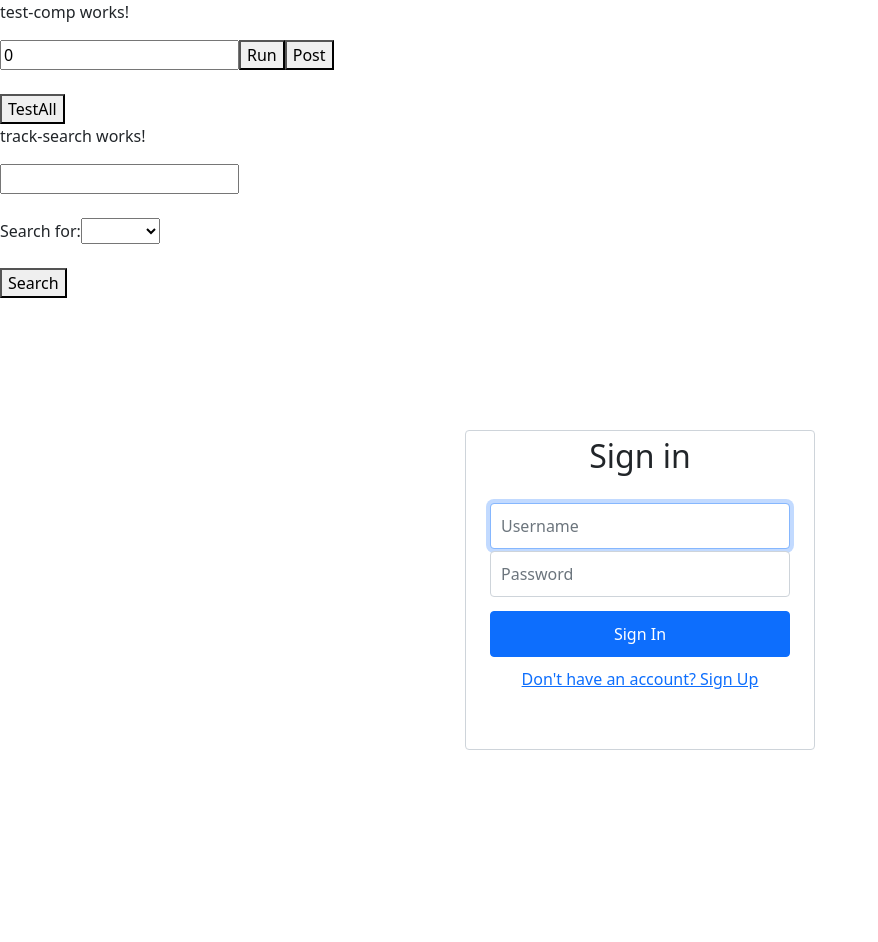
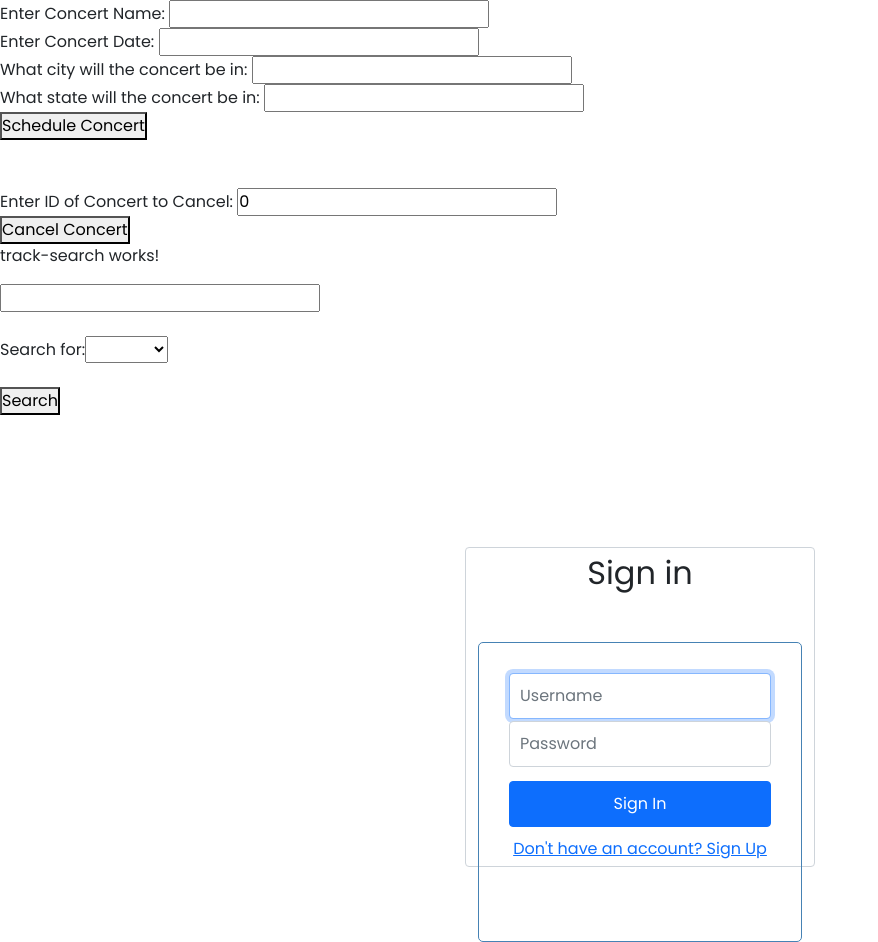
Before and after one commit to andrewdpetersen/VanquishFrontEndP2, an Angular app in the folder FourTheMusic/: page /login in a window 1280 px wide. Shown: the whole page, without its empty margins (0-878 px from the left). Before the commit the page ends 800 px from the top, so only its background shows below. Built offline with nearby package versions, Linux system fonts and the light colour scheme.

Commit message:
cancel/add concert working

```diff
--- a/FourTheMusic/src/app/app.component.html
+++ b/FourTheMusic/src/app/app.component.html
@@ -1,3 +1,3 @@
-<app-test-comp></app-test-comp>
+<app-concert></app-concert>
 <app-track-search></app-track-search>
 <router-outlet></router-outlet>
--- a/FourTheMusic/src/app/app.module.ts
+++ b/FourTheMusic/src/app/app.module.ts
@@ -16,6 +16,7 @@ import { GenreServiceService } from './services/genre-service.service';
 import { AuthenticationService } from './services/authentication.service';
 import { TrackSearchComponent } from './components/track-search/track-search.component';
 import { FontAwesomeModule } from '@fortawesome/angular-fontawesome';
+import { ConcertComponent } from './components/concert/concert.component';
 
 
 const routes: Routes = [
@@ -31,7 +32,8 @@ const routes: Routes = [
     LoginComponent,
     RegisterComponent,
     TestCompComponent,
-    TrackSearchComponent
+    TrackSearchComponent,
+    ConcertComponent
   ],
   imports: [
     BrowserModule,
--- /dev/null
+++ b/FourTheMusic/src/app/components/concert/concert.component.html
@@ -0,0 +1,36 @@
+<div>
+    Enter Concert Name:
+    <input type="text" [(ngModel)]='name'>
+    <br>
+    Enter Concert Date:
+    <input type="text" [(ngModel)]='date'>
+    <br>
+    What city will the concert be in:
+    <input type="text" [(ngModel)]='city'>
+    <br>
+    What state will the concert be in:
+    <input type="text" [(ngModel)]='state'>
+    <br>
+    <button (click)='scheduleConcert(name,date,city,state)'>Schedule Concert</button>
+</div>
+<br><br>
+<div *ngFor="let concert of newConcert" class="newConcert">
+    <h6>Concert ID: {{concert.concert_id}}</h6>
+    <h4>Name: {{concert.name}}</h4>
+    <h6>Concert Date: {{concert.date}}</h6>
+    <h6>City: {{concert.location.city}}</h6>
+    <h6>State: {{concert.location.state}}</h6>
+</div>
+<div>
+    Enter ID of Concert to Cancel:
+    <input type="number" [(ngModel)]='concert_id'>
+    <br>
+    <button (click)='cancelConcert(concert_id)'>Cancel Concert</button>
+</div>
+<!-- <div *ngFor="let concert of cancelledConcert" class="cancelledConcert">
+    <h6>Concert ID: {{concert.concert_id}}</h6>
+    <h4>Name: {{concert.name}}</h4>
+    <h6>Concert Date: {{concert.date}}</h6>
+    <h6>City: {{concert.location.city}}</h6>
+    <h6>State: {{concert.location.state}}</h6>
+</div> -->
--- /dev/null
+++ b/FourTheMusic/src/app/components/concert/concert.component.ts
@@ -0,0 +1,47 @@
+import { Component, OnInit } from '@angular/core';
+import { Concert } from 'src/app/interfaces/concert';
+import { ConcertService } from 'src/app/services/concert.service';
+
+@Component({
+  selector: 'app-concert',
+  templateUrl: './concert.component.html',
+  styleUrls: ['./concert.component.css']
+})
+export class ConcertComponent implements OnInit {
+  name:String='';
+  date:String='';
+  city:String='';
+  state:String='';
+  newConcert:Concert[]=[];
+  cancelledConcert:Concert[]=[];
+  concert_id:number=0;
+
+  constructor(private service:ConcertService) { }
+
+  scheduleConcert(name:String,date:String,city:String,state:String):void{
+    let concert = {
+      concert_id:1,
+      date:date,
+      name:name,
+      location:
+      {
+          location_id:1,
+          city:city,
+          state:state
+      }
+  }
+    this.service.PostConcert(concert).subscribe(data=>{
+      let {concert_id,date,name,location} = data;
+      this.newConcert.push({concert_id,date,name,location});
+  });}
+
+  cancelConcert(concert_id:number):void{
+    this.service.DeleteConcert(concert_id).subscribe(data=>{
+      let {concert_id,date,name,location} = data;
+      this.cancelledConcert.push({concert_id,date,name,location});
+  });}
+
+  ngOnInit(): void {
+  }
+
+}
--- a/FourTheMusic/src/app/components/test-comp/test-comp.component.html
+++ b/FourTheMusic/src/app/components/test-comp/test-comp.component.html
@@ -1,11 +1,11 @@
-<p>test-comp works!</p>
-<div>
-    <input type="number" [(ngModel)]='num'>
-    <button (click)="displayGenre(run(num))" value="Run">Run</button>
 
-    <button (click)="displayGenre(postG())" value="Post">Post</button>
-
-    <br><br>
-
-    <button (click)="testAll(runGenre(),runLocation(),runConcert(),runTrack())">TestAll</button>
-</div>
+<!-- <div class="track">
+    <h3>{{track.title}}
+        <fa-icon (click)="onLike(task)" [ngStyle]="{'color': 'green'}" [icon]="faThumbsUp"></fa-icon>
+        &nbsp;<fa-icon (click)="onLike(task)" [ngStyle]="{'color': 'red'}" [icon]="faThumbsDown"></fa-icon></h3>
+    <p>{{track.artist}}
+        <br>
+        {{track.album}}<br>
+    </p>
+    <p><img src={{task.img_url}} height="100" width="100"/> </p>
+</div> -->
--- a/FourTheMusic/src/app/components/test-comp/test-comp.component.ts
+++ b/FourTheMusic/src/app/components/test-comp/test-comp.component.ts
@@ -75,7 +75,7 @@ export class TestCompComponent implements OnInit {
     })
     concert.subscribe(data3=>{
       console.log("concert_id: "+data3.concert_id);
-      console.log("date: "+data3.concert_date);
+      console.log("date: "+data3.date);
       console.log("name: "+data3.name);
       console.log("location_id: "+data3.location.location_id);
       console.log("city: "+data3.location.city);
--- a/FourTheMusic/src/app/components/track-search/track-search.component.html
+++ b/FourTheMusic/src/app/components/track-search/track-search.component.html
@@ -17,14 +17,38 @@
 
 <div class="list-container">
     <div *ngFor="let track of trackListResults" class="trackList">
-        <h6>Track ID: {{track.track_id}}</h6>
+        <div class="track">
+            <h3>{{track.title}}
+                <fa-icon (click)="likeThis(track)" [ngStyle]="{'color': 'green'}" [icon]="faThumbsUp"></fa-icon>
+                &nbsp;<fa-icon (click)="dislikeThis(track)" [ngStyle]="{'color': 'red'}" [icon]="faThumbsDown"></fa-icon></h3>
+            <p>{{track.artist.name}}
+                <br>
+                {{track.album.album_title}}<br>
+            </p>
+            <p><img src={{track.artist.image_url}} height="100" width="100"/> </p>
+        </div>
+
+
+
+        <!-- <h6>Track ID: {{track.track_id}}</h6>
         <h4>Title: {{track.title}}</h4>
         <h6>Artist: {{track.artist.name}}</h6>
         <h6>Album: {{track.album.album_title}}</h6>
         <fa-icon (click)="likeThis(track)" [ngStyle]="{'color': 'green'}" [icon]="faThumbsUp"></fa-icon>
         <fa-icon (click)="dislikeThis(track)" [ngStyle]="{'color': 'red'}" [icon]="faThumbsDown"></fa-icon>
-        <br>
+        <br> -->
     </div>
+
+    <!-- <div class="track">
+        <h3>{{track.title}}
+            <fa-icon (click)="onLike(task)" [ngStyle]="{'color': 'green'}" [icon]="faThumbsUp"></fa-icon>
+            &nbsp;<fa-icon (click)="onLike(task)" [ngStyle]="{'color': 'red'}" [icon]="faThumbsDown"></fa-icon></h3>
+        <p>{{track.artist}}
+            <br>
+            {{track.album}}<br>
+        </p>
+        <p><img src={{task.img_url}} height="100" width="100"/> </p>
+    </div> -->
 
     <div *ngFor="let artist of artistListResults" class="artistList">
         <h6>Artist ID: {{artist.ID}}</h6>
--- a/FourTheMusic/src/app/interfaces/concert.ts
+++ b/FourTheMusic/src/app/interfaces/concert.ts
@@ -1,6 +1,6 @@
 export interface Concert {
     concert_id:number,
-    concert_date:String,
+    date:String,
     name:String,
     location:
     {
--- a/FourTheMusic/src/app/services/concert.service.ts
+++ b/FourTheMusic/src/app/services/concert.service.ts
@@ -33,7 +33,7 @@ export class ConcertService {
   DeleteConcert(concert_id:number):Observable<Concert>{
     this.httpOptions.headers = this.httpOptions.headers.set(
       'Content-Type','application/json;charset=utf-8');
-    return this.http.delete<Concert>(this.baseurl);
+    return this.http.delete<Concert>(this.baseurl+'/'+concert_id);
   }
 
   errorHandler(error: { error: { message: string; }; status: any; message: any; }) {
--- a/FourTheMusic/src/styles.css
+++ b/FourTheMusic/src/styles.css
@@ -1 +1,29 @@
 /* You can add global styles to this file, and also import other style files */
+@import url("https://fonts.googleapis.com/css2?family=Poppins:wght@300;400&display=swap");
+
+* {
+  box-sizing: border-box;
+  margin: 0;
+  padding: 0;
+}
+
+.track{
+  background: #f4f4f4;
+  margin: 5px;
+  padding: 10px 20px;
+  cursor: pointer;
+}
+
+body {
+  font-family: "Poppins", sans-serif;
+}
+
+.container {
+  max-width: 500px;
+  margin: 30px auto;
+  overflow: auto;
+  min-height: 300px;
+  border: 1px solid steelblue;
+  padding: 30px;
+  border-radius: 5px;
+}
```
Also changed, not shown: FourTheMusic/src/app/components/concert/concert.component.css (added), 1 other file (tests, documents, lock files or other folders).
